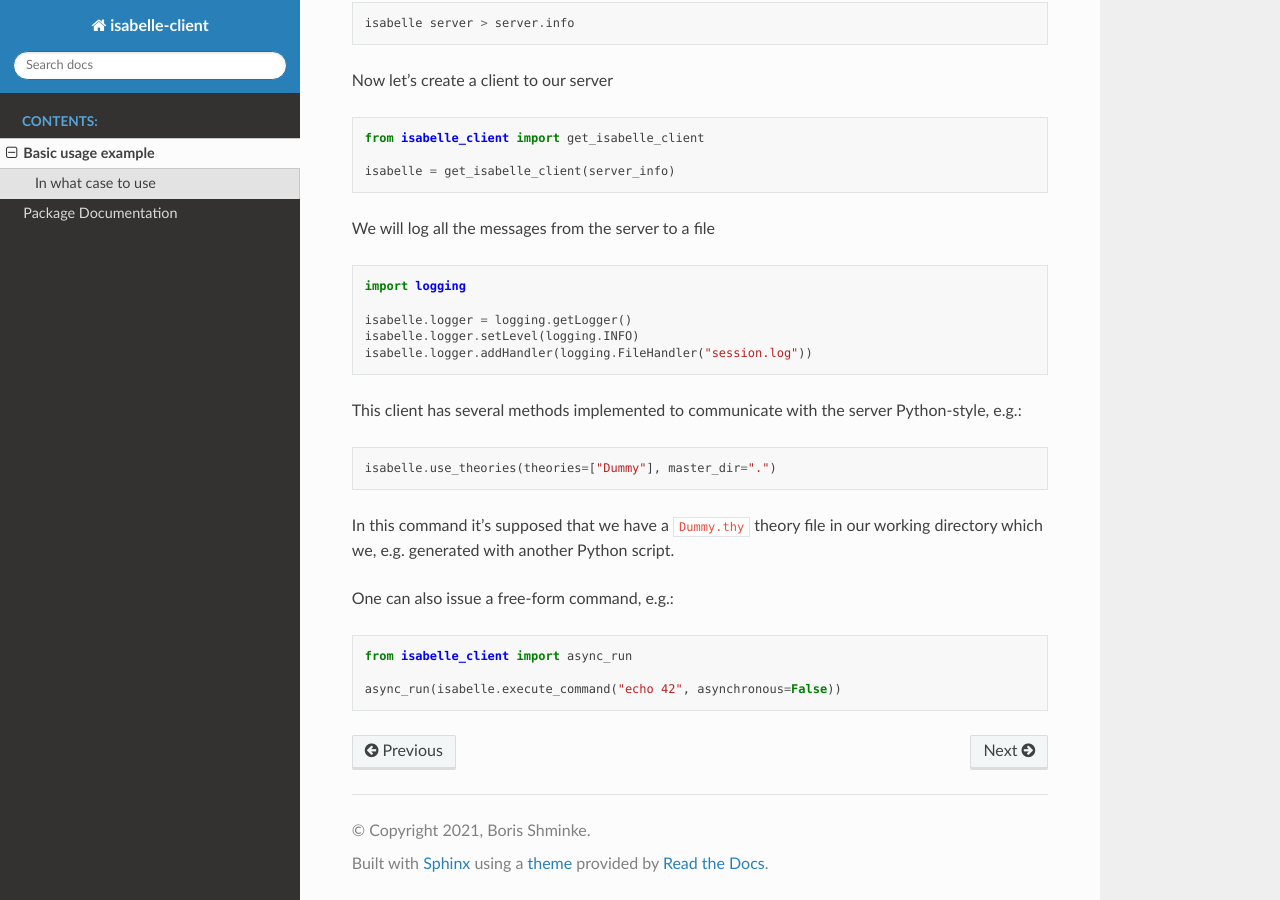
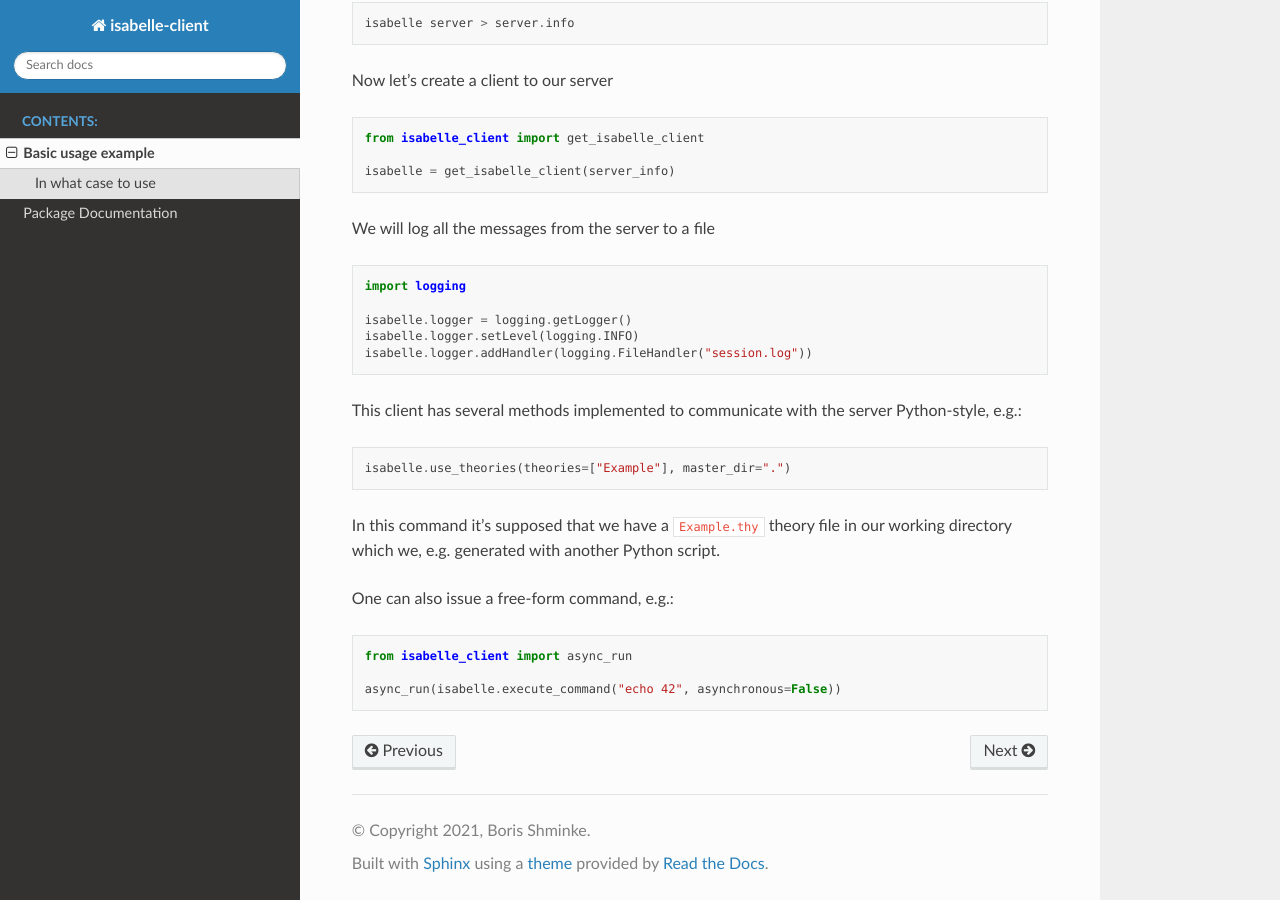
Before and after one commit to inpefess/isabelle-client, a Sphinx documentation site: the page built from doc/source/usage-example.rst, in a window 1280 px wide and 900 px high, scrolled down 588 px. Built offline with Sphinx 7.4.7 and the Read the Docs theme 2.0.0, drawn with Linux system fonts in a browser that asks for light colours.

Commit message:
Dummy -> Example and some changes to the example theory file

```diff
--- a/doc/source/usage-example.rst
+++ b/doc/source/usage-example.rst
@@ -55,9 +55,9 @@ We will log all the messages from the server to a file ::
 
 This client has several methods implemented to communicate with the server Python-style, e.g.::
 
-    isabelle.use_theories(theories=["Dummy"], master_dir=".")
+    isabelle.use_theories(theories=["Example"], master_dir=".")
 
-In this command it's supposed that we have a ``Dummy.thy`` theory file in our working directory which we, e.g. generated with another Python script.
+In this command it's supposed that we have a ``Example.thy`` theory file in our working directory which we, e.g. generated with another Python script.
 
 One can also issue a free-form command, e.g.::
 
```
Also changed, not shown: 4 other files.
